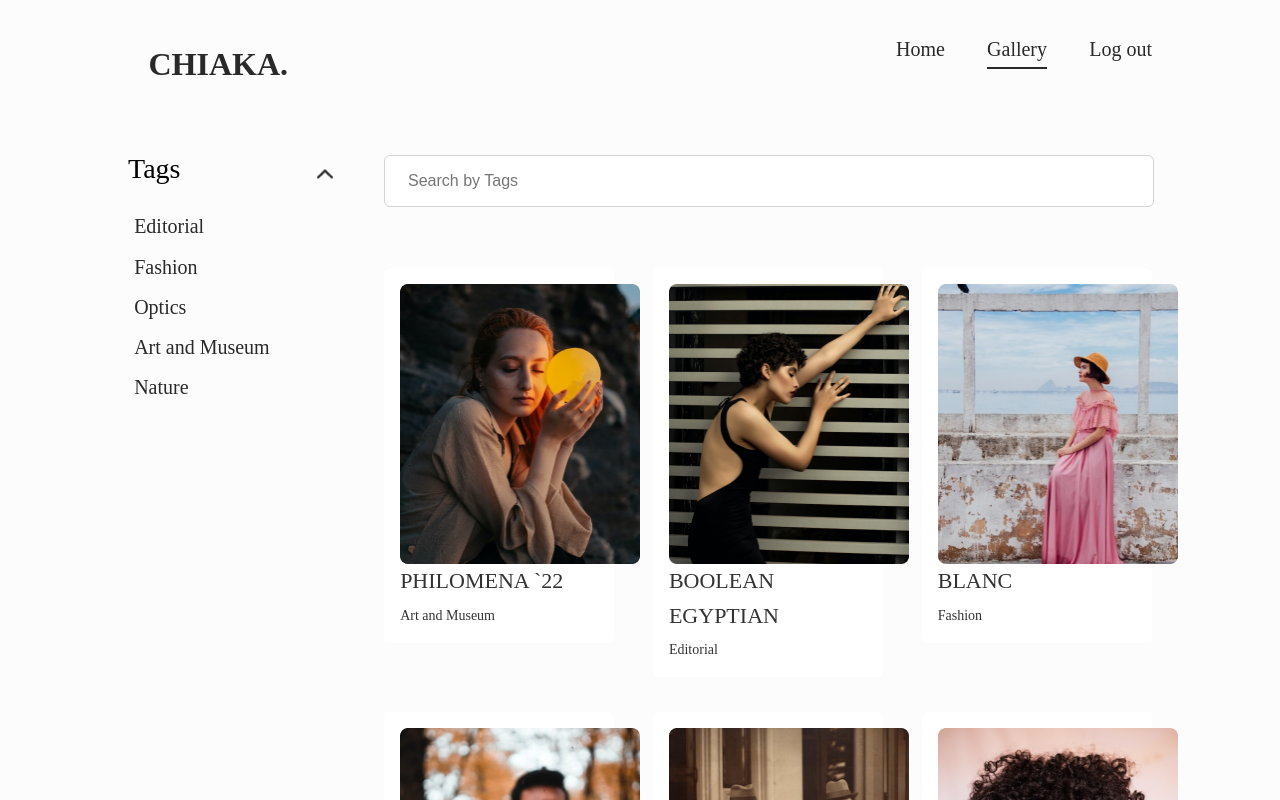
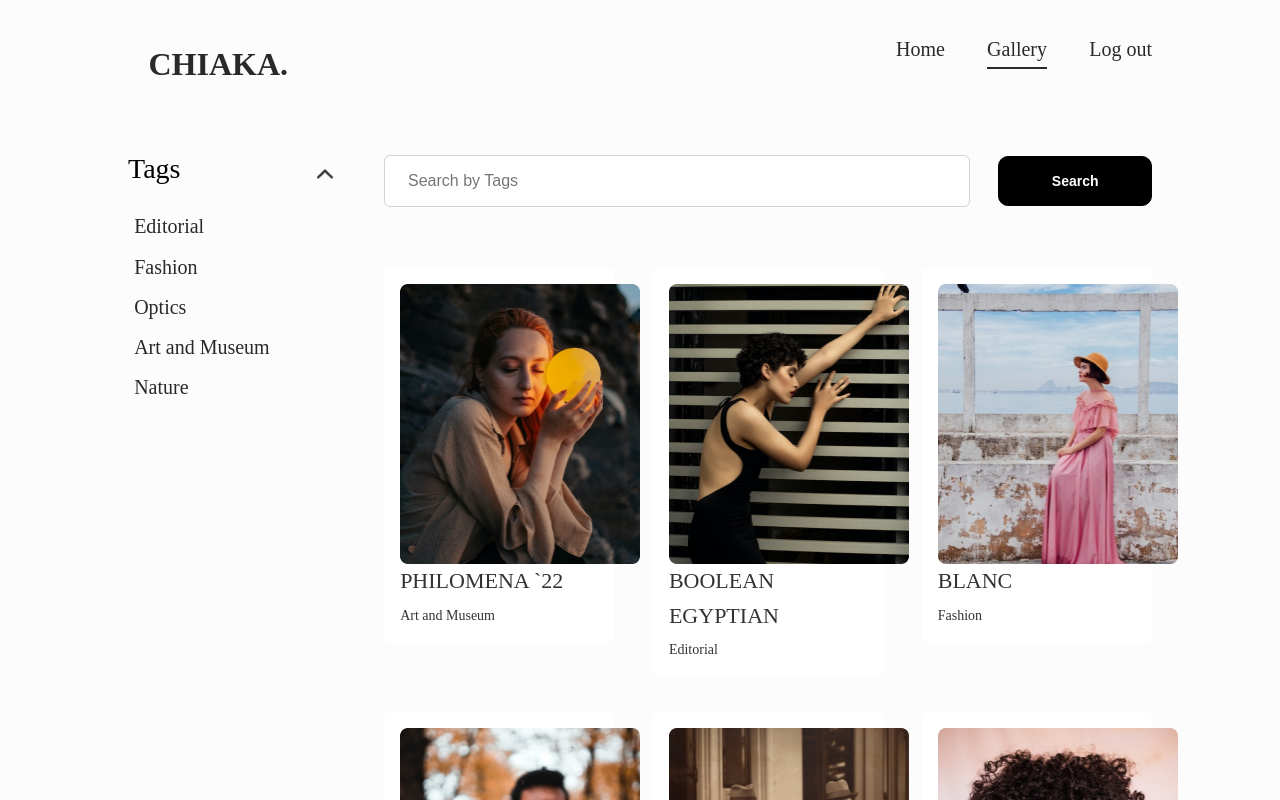
Before and after one commit to chiaka1996/hng10_drag_drop, a Next.js app: page /gallery in a window 1280 px wide. Shown: the top 800 px of the page. Built offline with nearby package versions, Linux system fonts and the light colour scheme; sample sign-in values are in the browser's storage; a web font is replaced by a local one.

Commit message:
added search button to search field

```diff
--- a/pages/gallery.jsx
+++ b/pages/gallery.jsx
@@ -1,12 +1,20 @@
 import React, { useState, useEffect, useRef } from 'react';
-import { DndContext, closestCenter } from '@dnd-kit/core';
+import {
+  DndContext,
+  closestCenter,
+  MouseSensor,
+  TouchSensor,
+  useSensor,
+  useSensors
+} from '@dnd-kit/core';
+
 import {
   arrayMove,
   SortableContext,
   useSortable,
-  sortableKeyboardCoordinates,
   verticalListSortingStrategy
 } from '@dnd-kit/sortable';
+
 import { CSS } from '@dnd-kit/utilities';
 import NavBar from '../Components/NavBar/NavBar';
 import Sidebar from '../Components/SideBar/SideBar';
@@ -14,8 +22,6 @@ import css from '../styles/market.module.css';
 import Image from 'next/image';
 import Product from '../Components/Market/Products';
 import Footer from '../Components/Footer/Footer';
-import { BarState } from '../Context/Allcontext';
-import Link from 'next/link';
 import { useRouter } from 'next/router';
 
 const SortablePics = ({ pics }) => {
@@ -35,6 +41,10 @@ const SortablePics = ({ pics }) => {
 
 const Gallery = () => {
   const router = useRouter();
+  const mouseSensor = useSensor(MouseSensor);
+  const touchSensor = useSensor(TouchSensor);
+
+  const sensors = useSensors(mouseSensor, touchSensor);
   const tagList = [
     'Editorial',
     'Fashion',
@@ -42,11 +52,10 @@ const Gallery = () => {
     'Art and Museum',
     'Nature'
   ];
-  const [tagsToFilter, setTagsToFilter] = useState([]);
+
   const [showCategory, setShowCategory] = useState(true);
   const [filterGallery, setFilterGallery] = useState([]);
-  const [mapThroughGallery, setMapThroughGallery] = useState([]);
-  const [check, setCheck] = useState(false);
+  const [searchText, setSearchText] = useState('');
 
   const gallery = [
     {
@@ -154,19 +163,21 @@ const Gallery = () => {
     }
   };
 
+  const onChangeSearchInput = e => {
+    let value = e.target.value;
+    setSearchText(value.toLowerCase());
+  };
+
   const searchFunction = e => {
-    let value = e.target.value;
     let searchMap = [];
 
-    if (e.key === 'Enter') {
-      gallery.map((item, i) => {
-        if (item.tag.toLowerCase().includes(value.toLowerCase())) {
-          searchMap.push(item);
-        }
-      });
+    gallery.map((item, i) => {
+      if (item.tag.toLowerCase().includes(searchText)) {
+        searchMap.push(item);
+      }
+    });
 
-      setFilterGallery([...searchMap]);
-    }
+    setFilterGallery([...searchMap]);
   };
 
   useEffect(() => {
@@ -211,13 +222,17 @@ const Gallery = () => {
             <input
               type="text"
               placeholder="Search by Tags"
-              onKeyUp={searchFunction}
+              value={searchText}
+              onChange={onChangeSearchInput}
             />
+
+            <button onClick={searchFunction}>Search</button>
           </div>
 
           <div className={css.prods}>
             <DndContext
               collisionDetection={closestCenter}
+              sensors={sensors}
               onDragEnd={onDragEnd}
             >
               <SortableContext
--- a/styles/market.module.css
+++ b/styles/market.module.css
@@ -271,16 +271,33 @@
     .inputSearch{
         width: 100%;
         margin: 5% 0 0 0;
+        display: flex;
+        flex-direction: row;
+        justify-content: space-between;
+        align-items: center;
     }
 
     .inputSearch input{
-        width: 94%;
+        width: 70%;
         height: 50px;
         border: 1px solid lightgrey;
         outline: none;
         border-radius: 6px;
         padding: 0 3%;
         font-size: 16px;
+    }
+
+    .inputSearch button{
+        background-color: black;
+        color: white;
+        width: 20%;
+        height: 50px;
+        font-size: 14px;
+        font-weight: 600;
+        outline: none;
+        border-radius: 10px;
+        border: 1px solid black;
+        cursor: pointer;
     }
 
      /* //////////////////////////mobile design//////////////////// */
```
